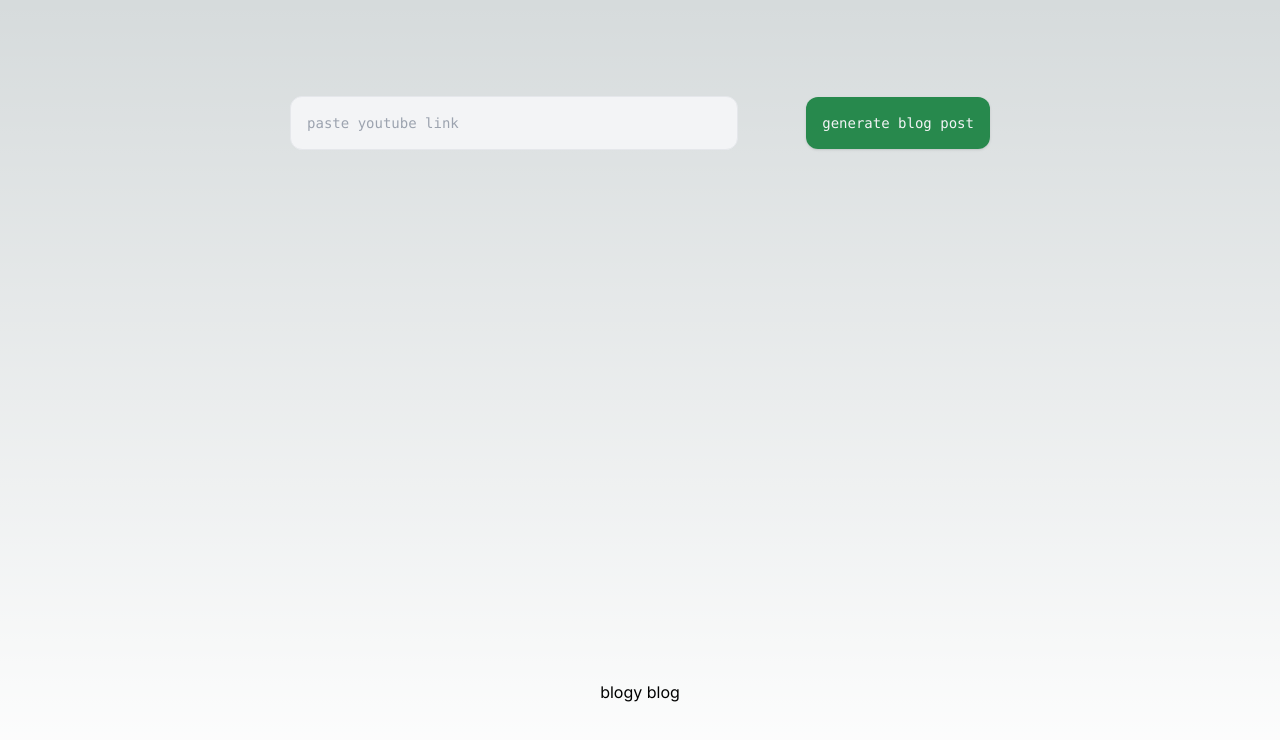
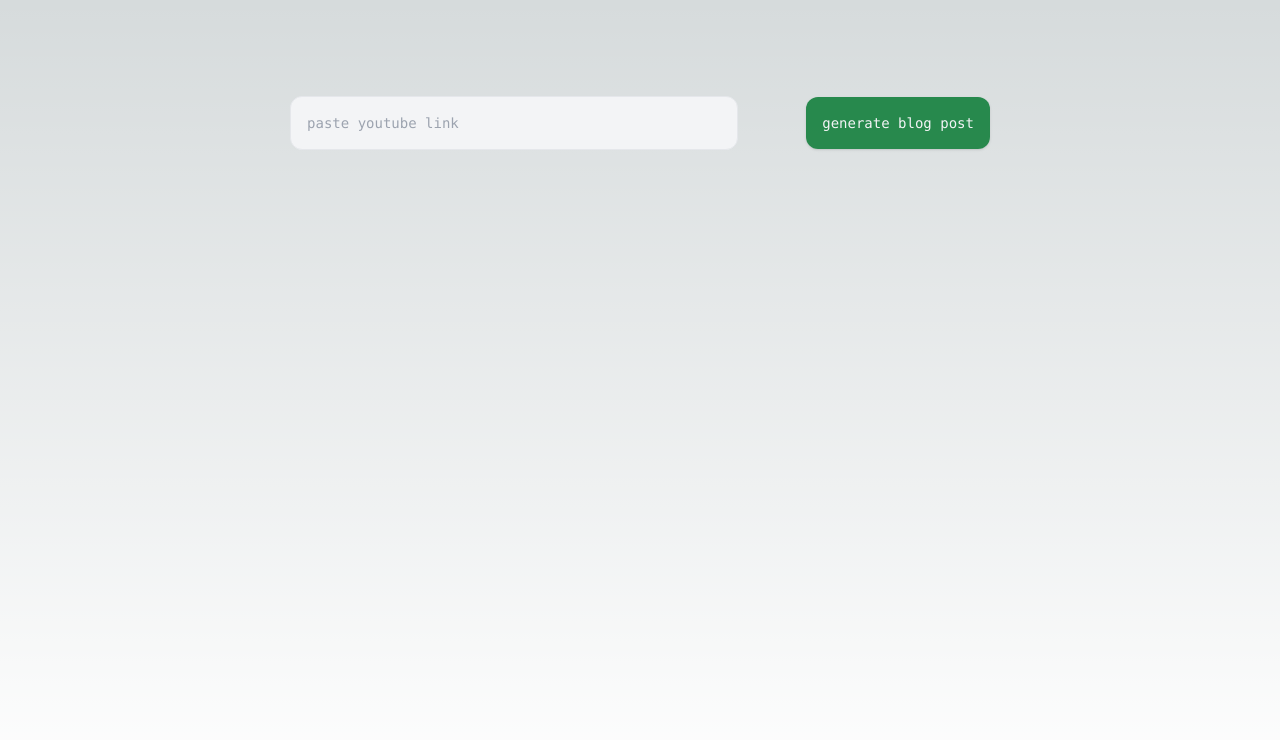
Before and after one commit to josephrmartinez/youtubereader, a Next.js app: page / in a window 1280 px wide. Shown: the top 740 px of the page. Built offline with nearby package versions, Linux system fonts and the light colour scheme.

Commit message:
Implement openai blog content generation

```diff
--- a/app/page.tsx
+++ b/app/page.tsx
@@ -9,9 +9,11 @@ import { use, useState } from "react";
 export default function Home() {
 
   const [url, setUrl] = useState("")
-  const [blogPost, setBlogPost] = useState("blogy blog")
+  const [blogPost, setBlogPost] = useState("<div></div>")
+  const [loading, setLoading] = useState(false)
 
   const handleGenerateBlogPost = async () => {
+    setLoading(true)
     try {
         const response = await fetch('/api/generate-blog-post', {
             method: 'POST',
@@ -24,14 +26,21 @@ export default function Home() {
         if (response.ok) {
             const data = await response.json();
             console.log(data)
-            setBlogPost(data);
+            setBlogPost(data.generated_blog_post);
         } else {
             console.error('Failed to generate the blog post');
         }
     } catch (error) {
         console.error('Error:', error);
+    } finally {
+      setLoading(false)
     }
 };
+const jsxElement = (
+  <div
+    dangerouslySetInnerHTML={{ __html: blogPost }}
+  />
+);
 
   return (
     <main className="flex min-h-screen flex-col items-center justify-between p-24">
@@ -46,10 +55,14 @@ export default function Home() {
           className="backdrop-blur-2xl w-[28rem] rounded-xl border bg-gray-100 p-4" />
         <button
           onClick={handleGenerateBlogPost}
-          className="shadow w-auto rounded-xl bg-green-700/90 active:bg-green-700 text-gray-100 p-4">generate blog post</button>
+          className="shadow w-auto rounded-xl bg-green-700/90 active:bg-green-700 text-gray-100 p-4">
+            {!loading ? `generate blog post` : `loading`}
+            </button>
 
       </div>
-      <div>{blogPost}</div>
+      <div>
+        {jsxElement}
+      </div>
 
     </main>
   );
```
Also changed, not shown: 2 other files (tests, documents, lock files or other folders).
